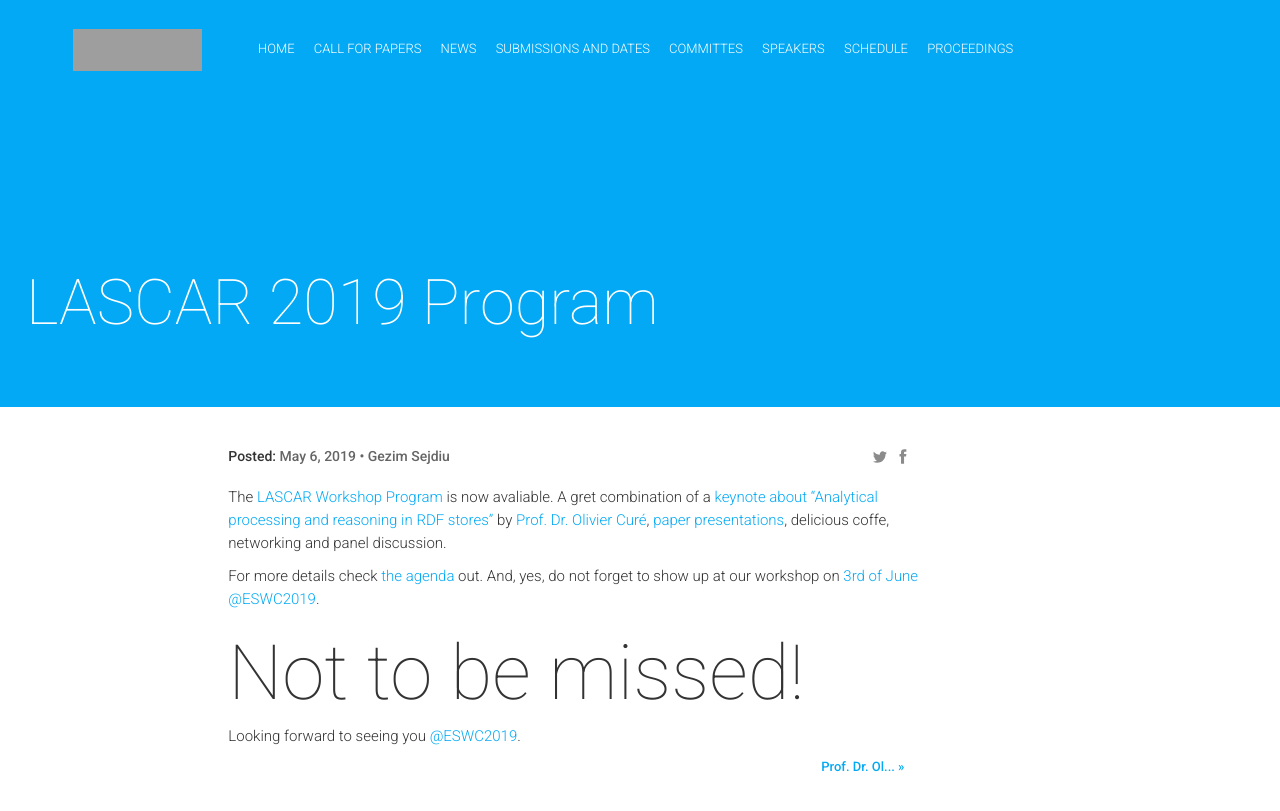
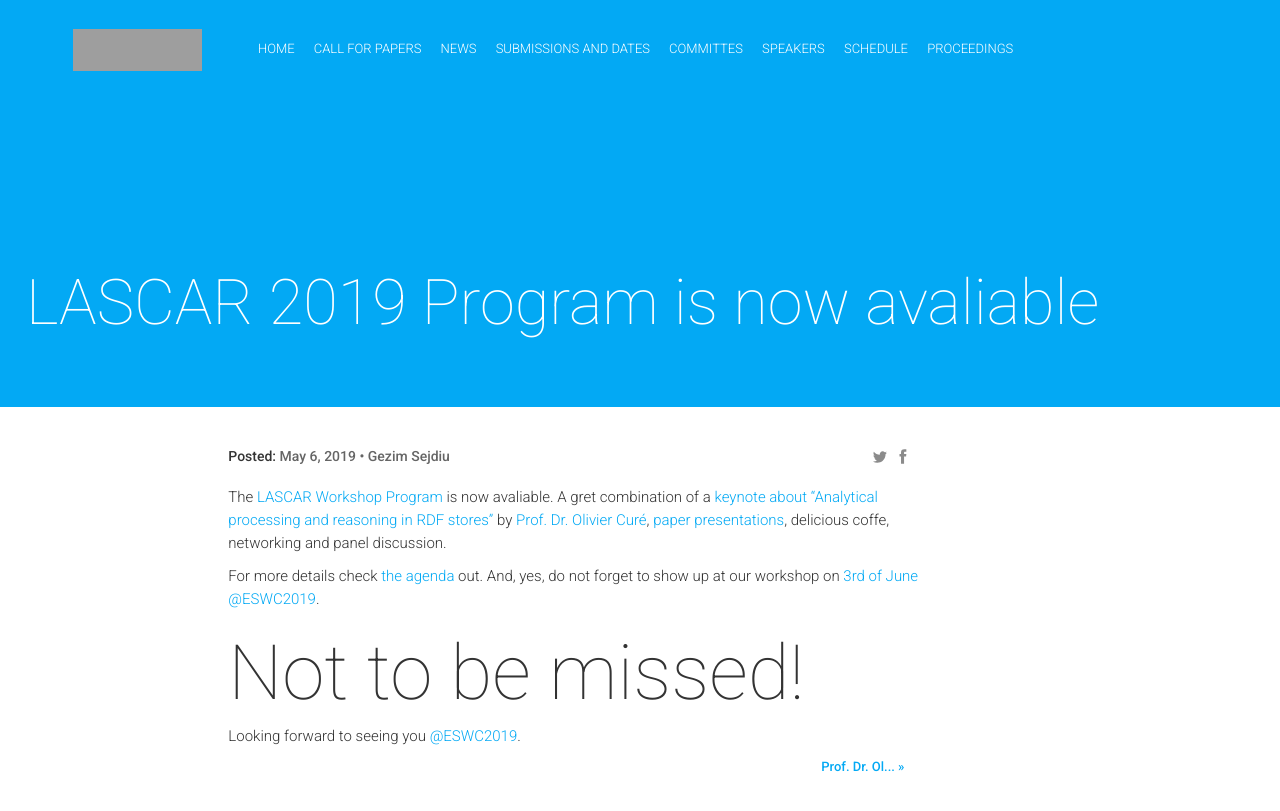
Before and after one commit to SmartDataAnalytics/lascar.sda.tech, a Jekyll site: the page built from _posts/2019-05-06-program.markdown, in a window 1280 px wide and 900 px high. Shown: the top 811 px of the window. Built offline with Jekyll 4.4.1, drawn with Linux system fonts in a browser that asks for light colours; nearby versions of some CDN libraries; comment, search, counter and statistics services are not loaded; grey boxes are pictures that could not be loaded.

Commit message:
Change the program post title

```diff
--- a/_posts/2019-05-06-program.markdown
+++ b/_posts/2019-05-06-program.markdown
@@ -1,6 +1,6 @@
 ---
 layout: post
-title:  "LASCAR 2019 Program"
+title:  "LASCAR 2019 Program is now avaliable"
 date:   2019-05-06 09:00:00
 author: Gezim Sejdiu
 isStaticPost: false
```
